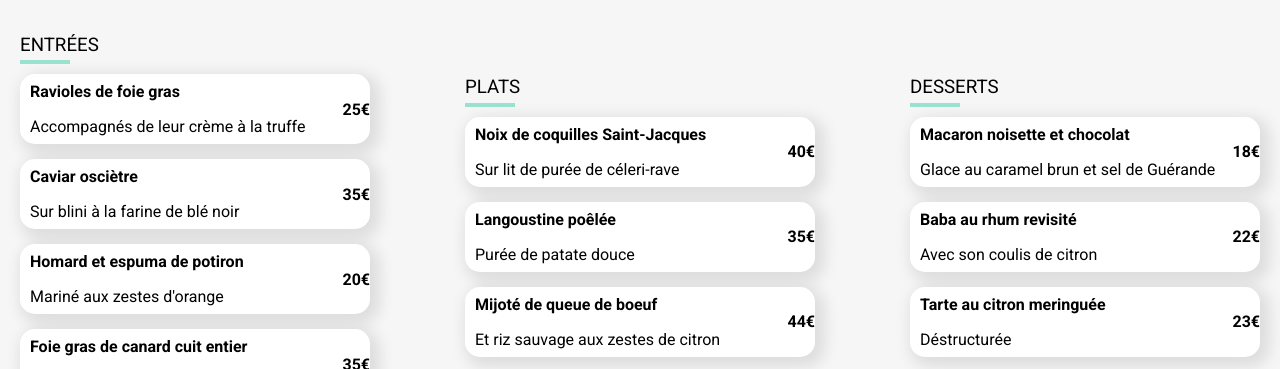
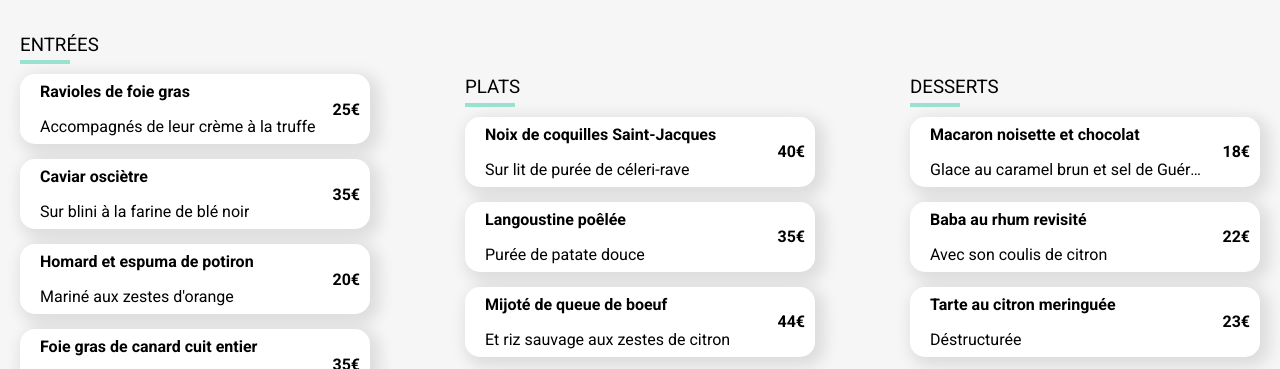
Before and after one commit to aggelikipeppa/AngelikiPeppa_3_07052021, a website: page pages_menu/la-note-enchantee.html in a window 1280 px wide. Shown: the part 432-801 px from the top of the page. Drawn offline with Linux system fonts and the light colour scheme; a web font is replaced by a local one.

Commit message:
overflow ellipsis

```diff
--- a/SASS/style_menu.scss
+++ b/SASS/style_menu.scss
@@ -290,10 +290,18 @@ section {
         .menu_dishe {
             margin: 10px;
             font-size: 1em;
+            margin-left: 20px;
+            white-space: nowrap;
+            overflow: hidden;
 
             .menu_dish_title {
                 font-weight: bold;
             }
+        }
+
+        p {
+            text-overflow: ellipsis;
+            overflow: hidden;
         }
     }
 }
@@ -301,6 +309,7 @@ section {
 .menu_price {
     font-weight: bold;
     padding-left: 7px;
+    margin-right: 10px;
 }
 
 .validation_box {
```
Also changed, not shown: SASS/style_menu.css, 1 other file.
